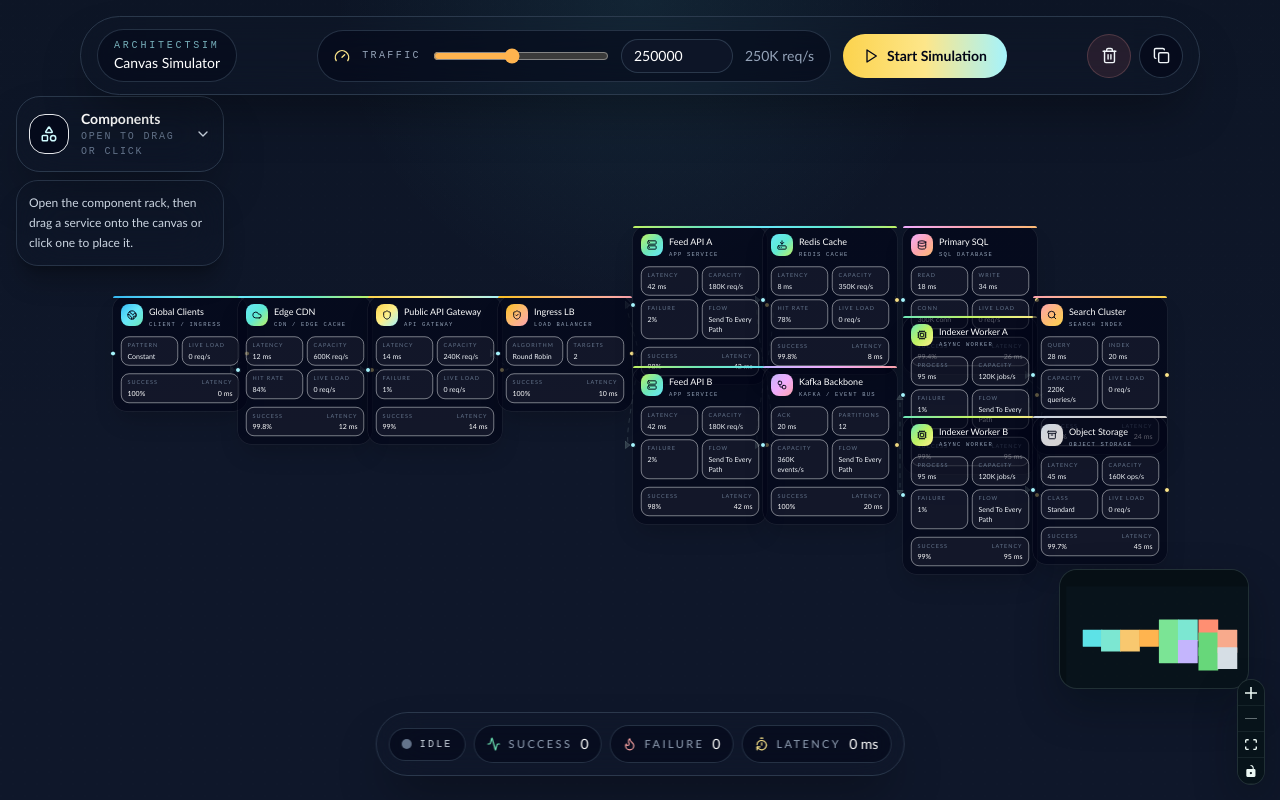
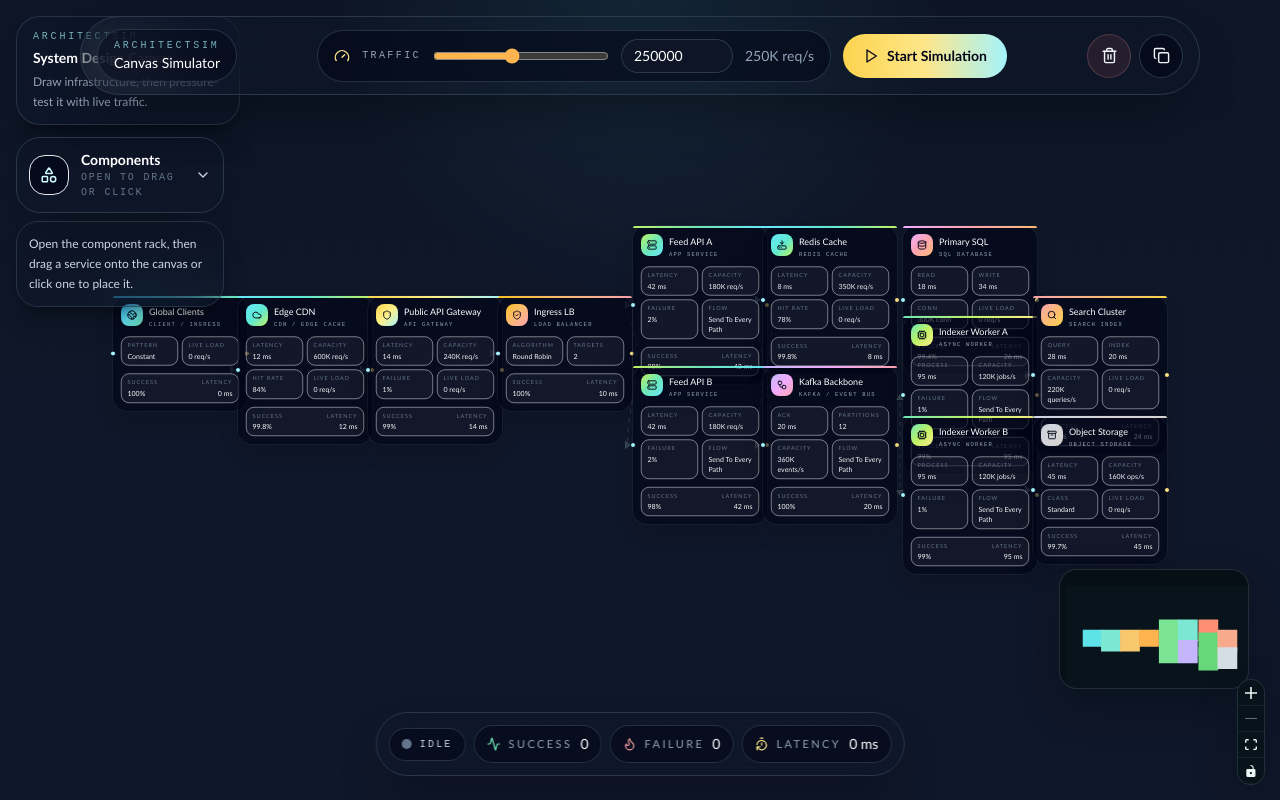
Before and after one commit to AniketKumar98/design-simulator, a React (Vite) app: page / in a window 1280 px wide. Built offline with nearby package versions, Linux system fonts and the light colour scheme.

Commit message:
branding

```diff
--- a/src/components/ComponentPalette.jsx
+++ b/src/components/ComponentPalette.jsx
@@ -49,7 +49,18 @@ export default function ComponentPalette({
   }
 
   return (
-    <div className="absolute left-4 top-24 z-40 w-56">
+    <div className="absolute left-4 top-4 bottom-4 z-40 w-56">
+      <div className="flex h-full flex-col gap-3">
+        <div className="pointer-events-auto rounded-[24px] border border-slate-700/70 bg-slate-900/70 px-4 py-3 shadow-xl shadow-black/25 backdrop-blur-xl">
+          <p className="font-mono text-[10px] uppercase tracking-[0.28em] text-cyan-200/70">
+            ArchitectSim
+          </p>
+          <p className="mt-1 text-sm font-semibold text-white">System Design Canvas</p>
+          <p className="mt-1 text-xs leading-5 text-slate-400">
+            Draw infrastructure, then pressure-test it with live traffic.
+          </p>
+        </div>
+
         <div className="pointer-events-auto flex w-52 flex-col gap-2">
           <button
             type="button"
@@ -79,25 +90,28 @@ export default function ComponentPalette({
         </div>
 
         <div
-        className={`pointer-events-auto mt-3 w-56 overflow-hidden rounded-[28px] border border-slate-700/80 bg-slate-900/78 p-3 shadow-2xl shadow-black/35 backdrop-blur-xl transition-all duration-200 ${
+          className={`pointer-events-auto min-h-0 w-56 overflow-hidden rounded-[28px] border border-slate-700/80 bg-slate-900/78 shadow-2xl shadow-black/35 backdrop-blur-xl transition-all duration-200 ${
             isOpen
-            ? 'max-h-[calc(100vh-12rem)] translate-y-0 opacity-100'
-            : 'pointer-events-none max-h-0 -translate-y-2 border-transparent p-0 opacity-0'
+              ? 'flex flex-1 translate-y-0 opacity-100'
+              : 'pointer-events-none max-h-0 -translate-y-2 border-transparent opacity-0'
           }`}
         >
+          <div className="flex min-h-0 flex-1 flex-col p-3">
             <div className="mb-3 px-1">
               <p className="font-mono text-[10px] uppercase tracking-[0.24em] text-cyan-200/70">
                 Component Rack
               </p>
               <p className="mt-1 text-xs text-slate-400">Drag onto the canvas or click to place.</p>
             </div>
-        <div className="soft-scrollbar flex max-h-[calc(100vh-14rem)] flex-col gap-2 overflow-y-auto pr-1">
+            <div className="soft-scrollbar min-h-0 flex-1 overflow-y-auto pr-1">
+              <div className="flex flex-col gap-2">
                 {SIDEBAR_COMPONENTS.map((kind) => (
                   <PaletteItem key={kind} kind={kind} onAddComponent={onAddComponent} />
                 ))}
               </div>
+            </div>
 
-        <div className="mt-3 border-t border-white/8 pt-3">
+            <div className="mt-3 shrink-0 border-t border-white/8 pt-3">
               <button
                 type="button"
                 title="Starter topologies"
@@ -115,7 +129,7 @@ export default function ComponentPalette({
               </button>
 
               {isStarterMenuOpen ? (
-            <div className="mt-2 max-h-[32vh] overflow-y-auto rounded-[24px] border border-slate-700/80 bg-slate-900/70 p-2">
+                <div className="soft-scrollbar mt-2 max-h-[24vh] overflow-y-auto rounded-[24px] border border-slate-700/80 bg-slate-900/70 p-2">
                   <p className="px-2 pb-2 font-mono text-[10px] uppercase tracking-[0.18em] text-slate-500">
                     Starter Topologies
                   </p>
@@ -137,5 +151,7 @@ export default function ComponentPalette({
             </div>
           </div>
         </div>
+      </div>
+    </div>
   );
 }
```
Lines whose indentation alone changed are shown as unchanged.
